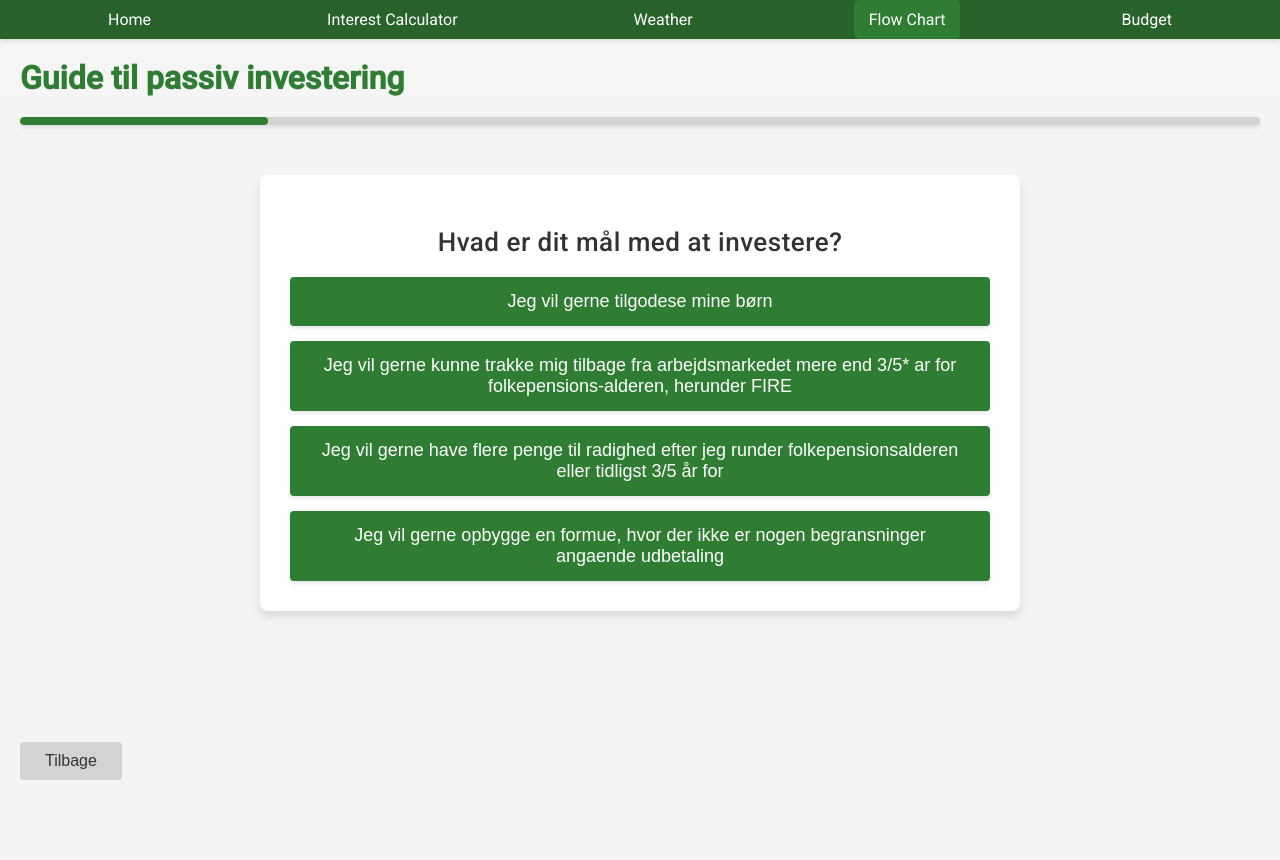
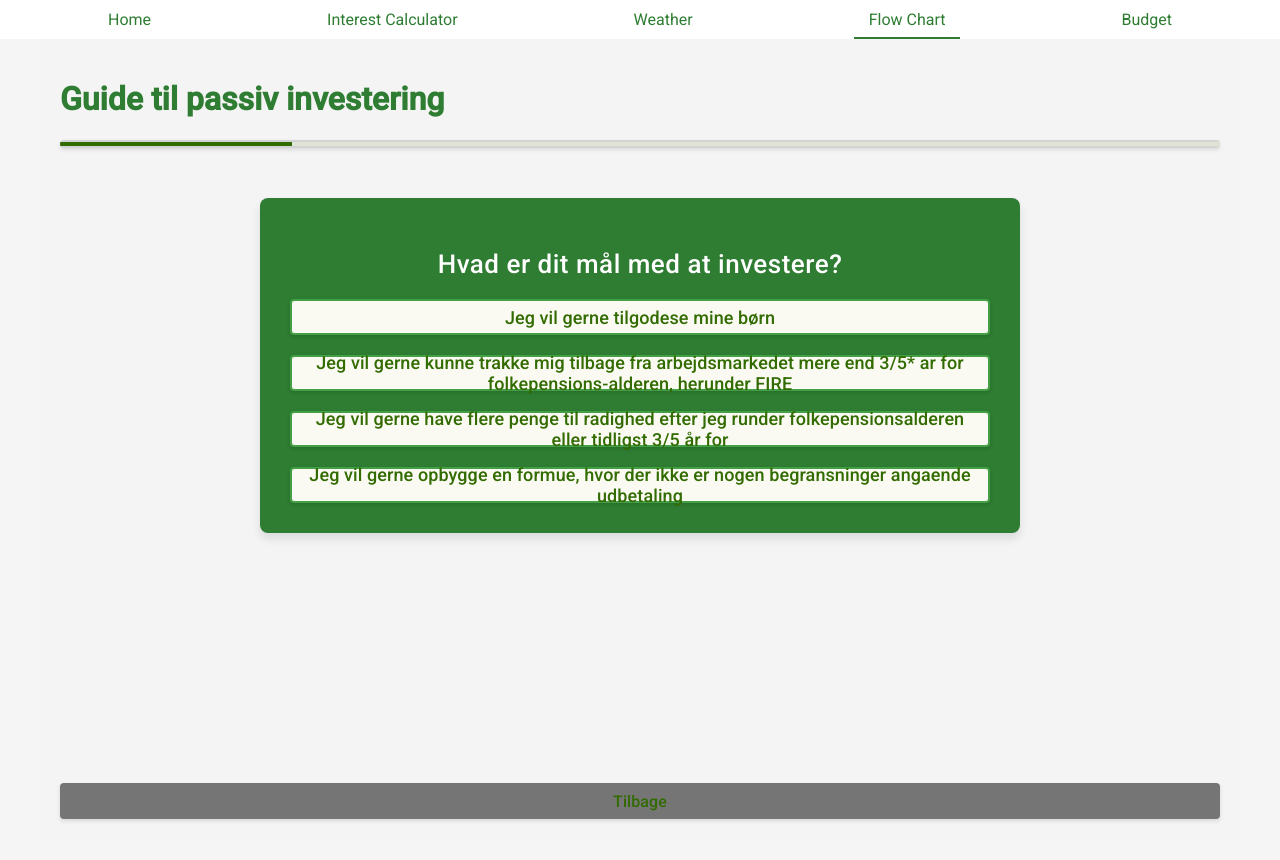
Before and after one commit to KThaulow/FireQuest, an Angular app in the folder FireQuestClient/: page /flow in a window 1280 px wide. Both pictures are taken after a click on the button "Ja". Shown: the top 860 px of the page. After the commit the page ends 839 px from the top, so only its background shows below. Built offline with nearby package versions, Linux system fonts and the light colour scheme.

Commit message:
Flow design

```diff
--- a/FireQuestClient/src/app/components/budget/budget.component.html
+++ b/FireQuestClient/src/app/components/budget/budget.component.html
@@ -1,6 +1,7 @@
-<h1>Budget</h1>
 
 <div class="content-wrapper">
+    <h1>Budget</h1>
+
   <!-- Link Cards -->
   <div class="link-list">
     <div class="link-card-container" *ngFor="let link of links">
@@ -22,7 +23,7 @@
   <div class="budget-info-wrapper">
     <mat-card class="budget-info modern-card">
       <mat-card-header>
-        <mat-card-title>Hvorfor det er vigtigt at lave et budget</mat-card-title>
+        <mat-card-title>Hvorfor det er vigtigt at lave et budget?</mat-card-title>
       </mat-card-header>
       <mat-card-content>
         <p>
--- a/FireQuestClient/src/app/components/budget/budget.component.scss
+++ b/FireQuestClient/src/app/components/budget/budget.component.scss
@@ -30,8 +30,8 @@
 /* Updated Card Styles */
 .modern-card {
   background-color: $white;
-  border-radius: 12px; /* Consistent corner rounding */
-  box-shadow: 0px 8px 20px rgba(0, 0, 0, 0.1); /* Softer shadow */
+  border-radius: 0px; /* Consistent corner rounding */
+  box-shadow: 0px 0px 5px rgba(0, 0, 0, 0.1); /* Softer shadow */
   display: flex;
   flex-direction: column; /* Ensure button is at the bottom */
   height: 100%; /* Allow the card to grow within the container */
@@ -40,8 +40,7 @@
     background-color: $dark-green;
     color: $white;
     padding: 16px;
-    border-top-left-radius: 12px; /* Consistent corner rounding */
-    border-top-right-radius: 12px; /* Consistent corner rounding */
+    border-radius: 0px; /* Consistent corner rounding */
     position: relative; /* Ensure it stays at the top */
   }
 
@@ -52,7 +51,7 @@
 
   mat-card-content {
     color: $anthracite-grey;
-    padding: 20px;
+    padding: 5px 20px;
     flex: 1; /* Make content area flexible to push button down */
   }
 
@@ -92,18 +91,17 @@
 
 .budget-info {
   width: 100%;
-  background-color: $light-grey;
+  background-color: white;
   color: $anthracite-grey;
   padding: 0px;
-  border-radius: 12px; /* Consistent corner rounding */
-  box-shadow: 0px 8px 20px rgba(0, 0, 0, 0.1);
+  border-radius: 0px; /* Consistent corner rounding */
+  box-shadow: 0px 0px 5px rgba(0, 0, 0, 0.1);
 
   mat-card-header {
     background-color: $dark-green;
     color: $white;
     padding: 16px;
-    border-top-left-radius: 12px; /* Consistent corner rounding */
-    border-top-right-radius: 12px; /* Consistent corner rounding */
+    border-radius: 0px; /* Consistent corner rounding */
   }
 
   mat-card-title {
--- a/FireQuestClient/src/app/components/flowchart/flowchart.component.css
+++ b/FireQuestClient/src/app/components/flowchart/flowchart.component.css
@@ -8,6 +8,9 @@
   color: #333;
   padding: 20px;
   box-sizing: border-box;
+  max-width: 1200px; /* Max width set to 1200px */
+  margin: 0 auto; /* Centered the flowchart */
+  position: relative; /* Added for positioning the back button */
 }
 
 /* Progress Bar */
@@ -62,7 +65,8 @@
   max-width: 700px;
   width: 100%;
   text-align: center;
-  background: white;
+  background: #2e7d32; /* Green background */
+  color: white; /* White text */
   padding: 30px;
   border-radius: 8px;
   box-shadow: 0 6px 10px rgba(0, 0, 0, 0.1);
@@ -70,7 +74,7 @@
 
 .question, .result {
   font-size: 26px;
-  color: #333;
+  color: white; /* White text */
   margin-bottom: 20px;
   font-weight: 500;
   letter-spacing: 0.5px;
@@ -79,46 +83,66 @@
 /* Options and Buttons */
 .options {
   display: flex;
-  flex-direction: column;
-  gap: 15px;
+  flex-direction: column; /* Stack buttons vertically */
+  gap: 20px; /* Spacing between buttons */
+  width: 100%; /* Full width of container */
 }
 
 .option-button, .reset-button {
-  background-color: #2e7d32; /* Darker green */
-  color: white;
-  border: none;
-  padding: 14px 28px;
+  background-color: white; /* White background */
+  color: #43a047; /* Green text */
+  border: 2px solid #43a047; /* Green border */
+  padding: 16px; /* Adjusted padding for better text visibility */
   font-size: 18px;
   cursor: pointer;
   border-radius: 4px;
-  transition: background-color 0.3s ease;
+  transition: background-color 0.3s ease, box-shadow 0.3s ease;
   font-weight: 500;
-  box-shadow: 0 2px 4px rgba(0, 0, 0, 0.1);
+  box-shadow: 0 2px 4px rgba(0, 0, 0, 0.12); /* Material light shadow */
+  width: 100%; /* Equal width */
+  text-align: center; /* Center text */
+  display: flex;
+  align-items: center; /* Center text vertically */
+  justify-content: center; /* Center text horizontally */
+  box-sizing: border-box; /* Ensure padding is included in button size */
 }
 
 .option-button:hover, .reset-button:hover {
-  background-color: #27632a; /* Even darker green on hover */
+  background-color: #e8f5e9; /* Lighter green background on hover */
+  color: #43a047; /* Maintain green text color */
+  box-shadow: 0 4px 8px rgba(0, 0, 0, 0.15); /* Stronger hover shadow */
 }
 
+/* Back Button */
 .navigation-buttons {
-  position: absolute;
+  position: absolute; /* Positioned absolutely to the bottom-left */
   bottom: 20px;
   left: 20px;
+  width: calc(100% - 40px); /* Ensure the button is within the wrapper's width */
 }
 
 .back-button {
-  background-color: #d3d3d3;
-  color: #333;
-  border: none;
-  padding: 10px 25px;
+  background-color: #757575; /* Grey (Material Grey 600) */
+  color: white; /* White text */
+  border: none; /* No border */
+  padding: 16px; /* Adjust padding */
   font-size: 16px;
   cursor: pointer;
   border-radius: 4px;
-  transition: background-color 0.3s ease;
+  transition: background-color 0.3s ease, box-shadow 0.3s ease;
+  font-weight: 500;
+  box-shadow: 0 2px 4px rgba(0, 0, 0, 0.12); /* Material light shadow */
+  width: 100%; /* Equal width */
+  text-align: center; /* Center text */
+  display: flex;
+  align-items: center; /* Center text vertically */
+  justify-content: center; /* Center text horizontally */
+  box-sizing: border-box; /* Ensure padding is included in button size */
 }
 
 .back-button:hover {
-  background-color: #bababa;
+  background-color: #9e9e9e; /* Lighter grey on hover (Material Grey 400) */
+  box-shadow: 0 4px 8px rgba(0, 0, 0, 0.15); /* Stronger hover shadow */
 }
 
 /* Animations */
--- a/FireQuestClient/src/app/components/flowchart/flowchart.component.html
+++ b/FireQuestClient/src/app/components/flowchart/flowchart.component.html
@@ -1,8 +1,15 @@
-<h1>Guide til passiv investering</h1>
+
 <div class="flowchart-wrapper">
-  <div class="progress-bar">
-    <div class="progress" [ngStyle]="{ width: progressPercentage + '%' }"></div>
-  </div>
+  <h1>Guide til passiv investering</h1>
+
+
+  <!-- Angular Material Progress Bar -->
+  <mat-progress-bar
+    mode="determinate"
+    [value]="progressPercentage"
+    class="progress-bar"
+    color="primary">
+  </mat-progress-bar>
 
   <div class="flow-container">
     <div class="flow-content">
@@ -26,7 +33,10 @@
   </div>
 
   <div class="navigation-buttons">
-    <button *ngIf="canGoBack" (click)="goBack()" class="back-button">Tilbage</button>
+    <!-- Angular Material Button for navigation -->
+    <button *ngIf="canGoBack" (click)="goBack()" mat-stroked-button class="back-button">
+      Tilbage
+    </button>
   </div>
 </div>
 
@@ -35,14 +45,18 @@
     <ng-container *ngIf="node.type === 'question'">
       <h2 class="question">{{ node.content }}</h2>
       <div class="options">
-        <button *ngFor="let option of node.next" (click)="selectAnswer(option.answer)" class="option-button">
+        <!-- Material Button for options -->
+        <button *ngFor="let option of node.next" (click)="selectAnswer(option.answer)" mat-raised-button color="primary" class="option-button">
           {{ option.answer }}
         </button>
       </div>
     </ng-container>
     <ng-container *ngIf="node.type === 'result'">
       <h2 class="result">{{ node.content }}</h2>
-      <button (click)="resetFlow()" class="reset-button">Start forfra</button>
+      <!-- Material Button for resetting -->
+      <button (click)="resetFlow()" mat-stroked-button class="reset-button">
+        Start forfra
+      </button>
     </ng-container>
     <div *ngIf="node.infoBox" class="info-box">
       <h3>Info</h3>
--- a/FireQuestClient/src/app/components/flowchart/flowchart.component.ts
+++ b/FireQuestClient/src/app/components/flowchart/flowchart.component.ts
@@ -2,13 +2,15 @@ import { Component, OnInit } from '@angular/core';
 import { FlowService } from '../../services/flow.service';
 import { FlowNode } from '../../models/nodes/flow-node.model';
 import { CommonModule } from '@angular/common';
+import { MatProgressBarModule } from '@angular/material/progress-bar';
+import { MatButtonModule } from '@angular/material/button';
 
 @Component({
   selector: 'app-flowchart',
   templateUrl: './flowchart.component.html',
   styleUrls: ['./flowchart.component.css'],
   standalone: true,
-  imports: [CommonModule]
+  imports: [CommonModule, MatProgressBarModule, MatButtonModule]
 })
 export class FlowchartComponent implements OnInit {
   currentNode!: FlowNode;
--- a/FireQuestClient/src/app/components/menu/menu.component.css
+++ b/FireQuestClient/src/app/components/menu/menu.component.css
@@ -1,8 +1,8 @@
 /* Menu Bar Styling */
 .menu-bar {
-    background-color: #27632a;
+  background-color: #ffffff;
   padding: 10px 20px;
-    box-shadow: 0 2px 4px rgba(0, 0, 0, 0.1);
+  box-shadow: 0 0px 0px rgba(0, 0, 0, 0.1);
 }
 
 .menu-bar ul {
@@ -19,25 +19,48 @@
 
 .menu-bar a {
   text-decoration: none;
-    color: #fff;
+  color: #2e7d32;
   font-size: 16px;
   padding: 10px 15px;
-    transition: background-color 0.3s, color 0.3s;
+  position: relative;
+  transition: color 0.3s, transform 0.3s;
 }
 
 .menu-bar a:hover,
 .menu-bar a.active {
-    background-color: #2e7d32;
-    color: #fff;
-    border-radius: 5px;
+  color: #2e7d32;
 }
 
-  /* Optional: Adding a subtle transition effect */
-  .menu-bar a {
-    transition: background-color 0.3s, color 0.3s, transform 0.3s;
+.menu-bar a.active::after,
+.menu-bar a:hover::after {
+  content: '';
+  position: absolute;
+  left: 50%;
+  right: 50%;
+  bottom: 0;
+  height: 2px;
+  background-color: #2e7d32;
+  transition: width 0.3s, left 0.3s, right 0.3s;
+  width: 100%;
+  transform-origin: center;
+  left: 0;
+  right: 0;
 }
 
+.menu-bar a::after {
+  content: '';
+  position: absolute;
+  left: 50%;
+  right: 50%;
+  bottom: 0;
+  height: 2px;
+  background-color: transparent;
+  transition: width 0.3s, left 0.3s, right 0.3s;
+  width: 0;
+  transform-origin: center;
+}
+
+/* Optional: Adding a subtle transform effect */
 .menu-bar a:hover {
-    background-color: #2e7d32;
   transform: scale(1.05);
 }
--- a/FireQuestClient/src/styles.scss
+++ b/FireQuestClient/src/styles.scss
@@ -37,14 +37,13 @@ body {
 
 h1 {
   text-align: left;
-  margin: 20px 0px 0px 20px;
   color: $dark-green;
 }
 
-/* Enhanced Styles */
-a {
-  color: $dark-green;
-  &:hover {
-    color: $even-darker-green;
-  }
-}
+// /* Enhanced Styles */
+// a {
+//   color: $dark-green;
+//   &:hover {
+//     color: $even-darker-green;
+//   }
+// }
```
Lines whose indentation alone changed are shown as unchanged.
